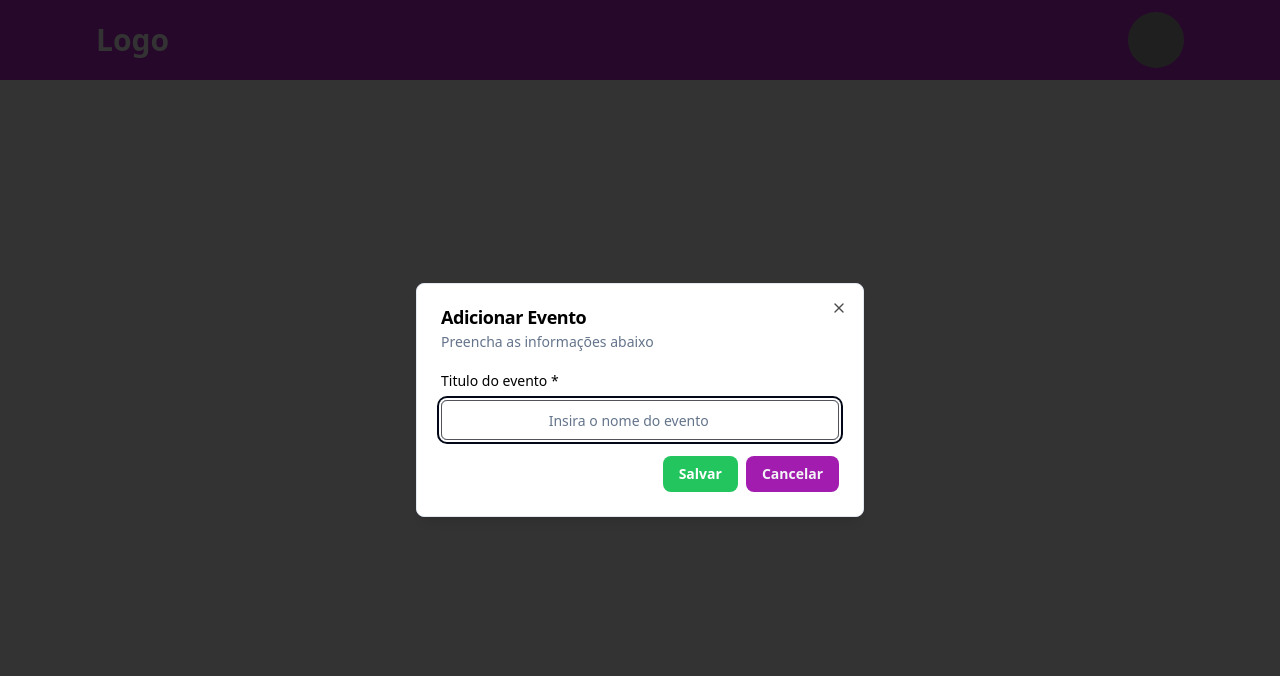
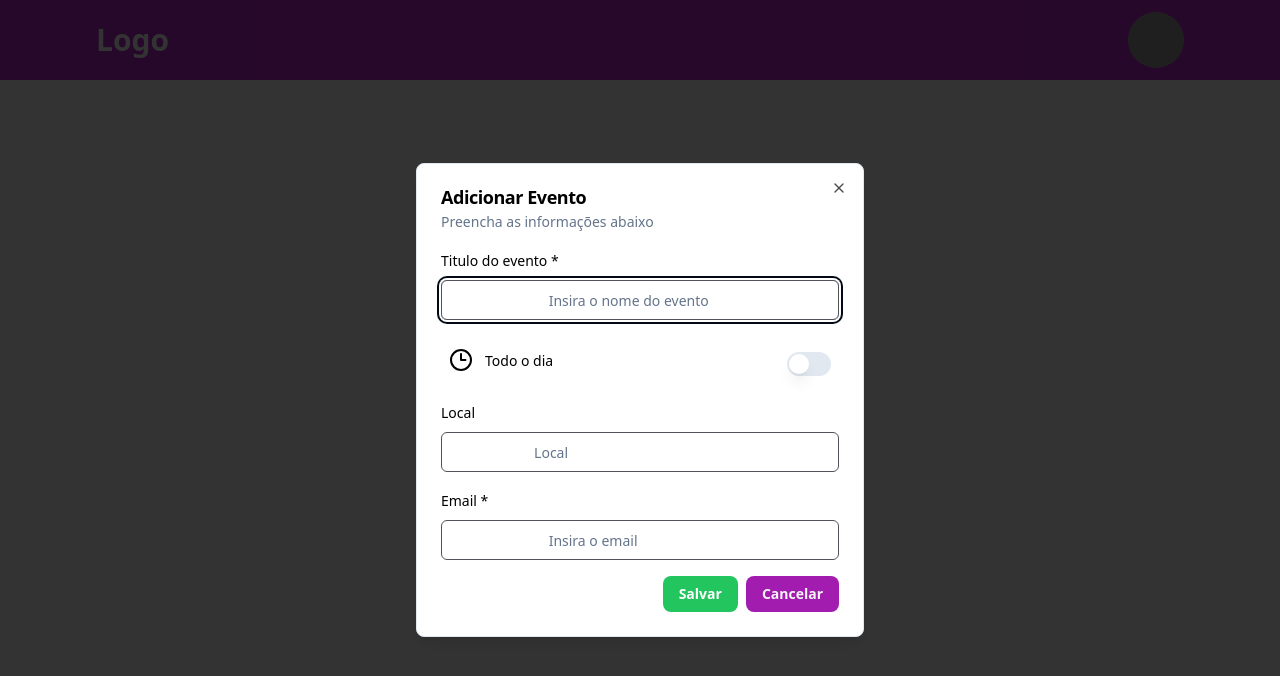
Before and after one commit to antonioclaudioofc/aniver-lembre, a Next.js app: page /event in a window 1280 px wide. Shown: the top 676 px of the page. Built offline with nearby package versions, Linux system fonts and the light colour scheme; no server answers; grey boxes are pictures that could not be loaded.

Commit message:
feat: create form event

```diff
--- a/package.json
+++ b/package.json
@@ -17,6 +17,7 @@
     "@radix-ui/react-popover": "^1.0.7",
     "@radix-ui/react-select": "^2.0.0",
     "@radix-ui/react-slot": "^1.0.2",
+    "@radix-ui/react-switch": "^1.0.3",
     "@radix-ui/react-toast": "^1.1.5",
     "axios": "^1.7.2",
     "class-variance-authority": "^0.7.0",
--- a/src/app/components/Input.tsx
+++ b/src/app/components/Input.tsx
@@ -22,6 +22,7 @@ const Input = React.forwardRef<HTMLInputElement, InputProps>(
     );
   }
 );
+
 Input.displayName = "Input";
 
 export { Input };
--- /dev/null
+++ b/src/app/components/Switch.tsx
@@ -0,0 +1,29 @@
+"use client";
+
+import * as React from "react";
+import * as SwitchPrimitives from "@radix-ui/react-switch";
+
+import { cn } from "@/lib/utils";
+
+const Switch = React.forwardRef<
+  React.ElementRef<typeof SwitchPrimitives.Root>,
+  React.ComponentPropsWithoutRef<typeof SwitchPrimitives.Root>
+>(({ className, ...props }, ref) => (
+  <SwitchPrimitives.Root
+    className={cn(
+      "peer inline-flex h-6 w-11 shrink-0 cursor-pointer items-center rounded-full border-2 border-transparent transition-colors focus-visible:outline-none focus-visible:ring-2 focus-visible:ring-ring focus-visible:ring-offset-2 focus-visible:ring-offset-background disabled:cursor-not-allowed disabled:opacity-50 data-[state=checked]:bg-primary data-[state=unchecked]:bg-input",
+      className
+    )}
+    {...props}
+    ref={ref}
+  >
+    <SwitchPrimitives.Thumb
+      className={cn(
+        "pointer-events-none block h-5 w-5 rounded-full bg-background shadow-lg ring-0 transition-transform data-[state=checked]:translate-x-5 data-[state=unchecked]:translate-x-0"
+      )}
+    />
+  </SwitchPrimitives.Root>
+));
+Switch.displayName = SwitchPrimitives.Root.displayName;
+
+export { Switch };
--- a/src/app/event/page.tsx
+++ b/src/app/event/page.tsx
@@ -27,6 +27,8 @@ import {
 } from "../components/Form";
 import { Input } from "../components/Input";
 import React from "react";
+import { Switch } from "../components/Switch";
+import { Clock3 } from "lucide-react";
 
 export default function FormEvent() {
   const router = useRouter();
@@ -36,6 +38,14 @@ export default function FormEvent() {
     resolver: zodResolver(eventSchema),
     defaultValues: {
       nomeEvento: "",
+      notificacaoDiaria: false,
+      localizacao: "",
+      email: "",
+      notas: "",
+      imagemLinkURL: "",
+      intervaloNotificacao: 0,
+      frequencia: 0,
+      dataLimite: "",
     },
   });
 
@@ -98,6 +108,58 @@ export default function FormEvent() {
                 </FormItem>
               )}
             />
+            <FormField
+              control={formEvent.control}
+              name="notificacaoDiaria"
+              render={({ field }) => (
+                <FormItem className="flex flex-row cursor-pointer items-center justify-between rounded-lg p-2">
+                  <div className="flex items-center gap-x-3 space-y-0.5">
+                    <Clock3 className="w-6 h-6" />
+                    <FormLabel className="text-sm text">Todo o dia</FormLabel>
+                  </div>
+                  <FormControl>
+                    <Switch
+                      checked={field.value}
+                      onCheckedChange={field.onChange}
+                    />
+                  </FormControl>
+                </FormItem>
+              )}
+            />
+            <FormField
+              control={formEvent.control}
+              name="localizacao"
+              render={({ field }) => (
+                <FormItem>
+                  <FormLabel>Local</FormLabel>
+                  <FormControl>
+                    <Input
+                      placeholder="
+                      Local "
+                      {...field}
+                    />
+                  </FormControl>
+                  <FormMessage />
+                </FormItem>
+              )}
+            />
+            <FormField
+              control={formEvent.control}
+              name="email"
+              render={({ field }) => (
+                <FormItem>
+                  <FormLabel>Email *</FormLabel>
+                  <FormControl>
+                    <Input
+                      placeholder="
+                          Insira o email"
+                      {...field}
+                    />
+                  </FormControl>
+                  <FormMessage />
+                </FormItem>
+              )}
+            />
             <DialogFooter>
               <Button
                 form="form"
--- a/src/models/event.model.ts
+++ b/src/models/event.model.ts
@@ -4,24 +4,24 @@ import { z } from "zod";
 
 export const eventSchema = z.object({
   nomeEvento: z.string().min(1, { message: "Campo obrigatório" }),
-  // notificacaoDiaria: z.boolean(),
-  // localizacao: z.string().optional(),
-  // email: z.string().email({ message: "Email inválido" }),
-  // notas: z.string().optional(),
-  // imagemLinkURL: z.string().url({ message: "URL inválida" }),
-  // intervaloNotificacao: z
-  //   .number()
-  //   .min(0, { message: "Notificação deve ser um número positivo" }),
-  // frequencia: z
-  //   .number()
-  //   .min(0, { message: "Repetição deve ser um número positivo" }),
-  // dataLimite: z
-  //   .string()
-  //   .min(1, { message: "Campo obrigatório" })
-  //   .regex(ISO8601DateRegex, { message: "Data inválida" })
-  //   .refine((data: string) => isValidData(data), {
-  //     message: "Data inválida",
-  //   }),
+  notificacaoDiaria: z.boolean(),
+  localizacao: z.string().optional(),
+  email: z.string().email({ message: "Email inválido" }),
+  notas: z.string().optional(),
+  imagemLinkURL: z.string().url({ message: "URL inválida" }),
+  intervaloNotificacao: z
+    .number()
+    .min(0, { message: "Notificação deve ser um número positivo" }),
+  frequencia: z
+    .number()
+    .min(0, { message: "Repetição deve ser um número positivo" }),
+  dataLimite: z
+    .string()
+    .min(1, { message: "Campo obrigatório" })
+    .regex(ISO8601DateRegex, { message: "Data inválida" })
+    .refine((data: string) => isValidData(data), {
+      message: "Data inválida",
+    }),
 });
 
 export type Evento = z.infer<typeof eventSchema>;
```
Also changed, not shown: 1 other file (tests, documents, lock files or other folders).
